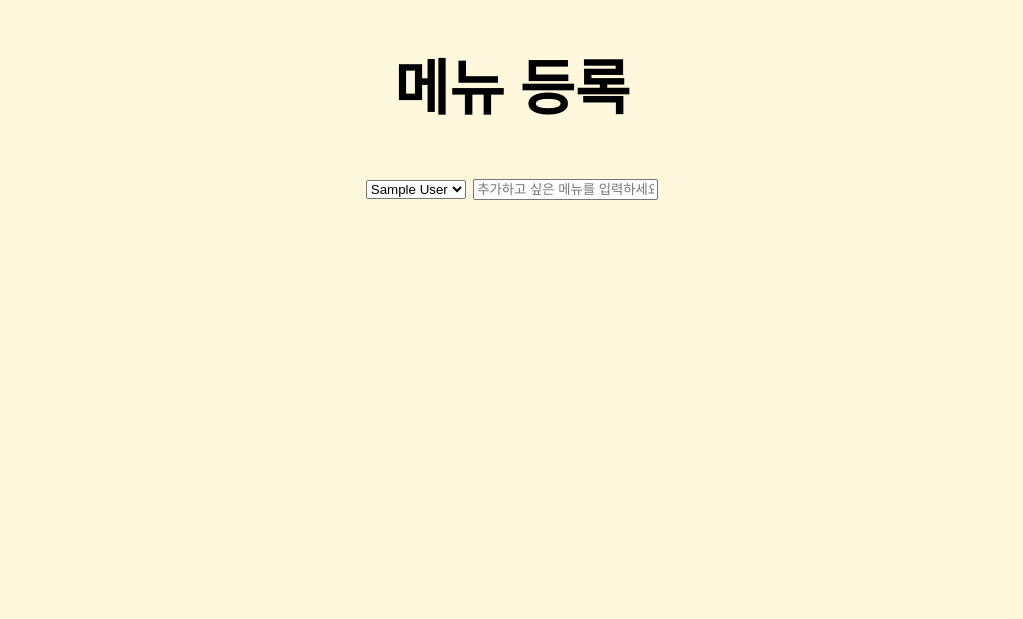
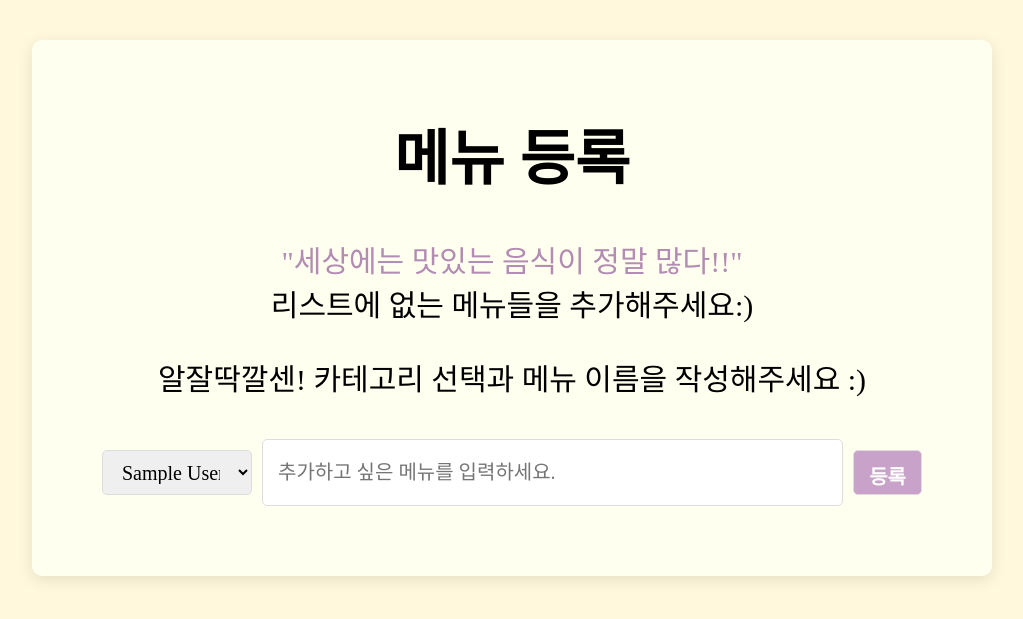
Before and after one commit to mingizeok-labs/zoomoon, a Django app: page /menu/add in a window 1280 px wide. Shown: the top 619 px of the page, without its empty margins (128-1151 px from the left). Run offline with Django 5.2, Linux system fonts and the light colour scheme; tables that the repository leaves empty hold one stand-in row (values such as "Sample post"); some web fonts are replaced.

Commit message:
🎨 Feat.menu_add 1차 백업
db 연결 하기 위한 코드 수정 중

```diff
--- a/django/menu/templates/add_menu.html
+++ b/django/menu/templates/add_menu.html
@@ -17,21 +17,90 @@
             font-family: 'Ownglyph_ParkDaHyun';
             font-size: 30px;
         }
+        .background {
+            max-width: 900px; /* 박스의 최대 너비 */
+            margin: 40px auto; /* 상하 40px, 좌우 자동 (가운데 정렬) */
+            background-color: #FFFFF0; /* 박스 배경색 */
+            border-radius: 10px; /* 모서리를 둥글게 */
+            box-shadow: 0 4px 15px rgba(0, 0, 0, 0.1); /* 그림자 효과 */
+            padding: 30px; /* 박스 내부 여백 */
+        }
+
+        .add {
+
+            gap: 10px; /* 요소들 사이에 간격 추가 */
+            align-items: center; /*세로 중앙 정렬*/
+            padding: 20px;
+        }
+        form {
+            display: flex;
+            align-items: center;
+        }
+        .add_cat,
+        .add_food,
+        .add_submit {
+            /* 기본 크기 설정 */
+            padding: 10px 15px; /* 내부 여백 (위아래 10px, 좌우 15px) */
+            font-size: 16px; /* 글자 크기 */
+            border: 1px solid #ddd; /* 테두리 */
+            border-radius: 5px; /* 테두리 모서리 둥글게 */
+            font-family: 'Ownglyph_ParkDaHyun';
+            font-size: 20px;
+        }
+        .add_cat {
+            width: 150px; /* 드롭다운 너비 */
+            height: 45px; /* 드롭다운 높이 (패딩과 폰트 크기로 조절 가능) */
+            /* text-align: center; */
+        }
+
+        .add_food {
+            flex-grow: 1; /* 남은 공간을 모두 차지하도록 설정 */
+            height: 45px; /* 입력창 높이 */
+            min-width: 200px; /* 최소 너비 설정 (너무 작아지지 않도록) */
+        }
+
+        .add_submit {
+            background-color: #C8A2C8; /* 버튼 배경색 (초록색) */
+            color: white; /* 글자색 */
+            cursor: pointer; /* 마우스 오버 시 커서 변경 */
+            transition: background-color 0.3s ease; /* 호버 효과 부드럽게 */
+            height: 45px; /* 버튼 높이 */
+            font-weight: bold; /* 글자 굵게 */
+        }
+
+        .add_submit:hover {
+            background-color: #B28CB2; /* 버튼 호버 시 색상 변경 */
+        }
+
+        .point {
+            color: #B28CB2;
+        }
     </style>
 </head>
 <body>
-    <h1>메뉴 등록</h1>
+    <div class="background">
+        <h1>메뉴 등록</h1>
+        <p>
+            <span class="point">"세상에는 맛있는 음식이 정말 많다!!"</span>
+            </br>
+            리스트에 없는 메뉴들을 추가해주세요:)
+        </p>
+        {{ msg1 }}
+        {{ errormsg }}
+        <div class="add">
+            <form action="{% url 'menu:add_menu' %}" method="post" class="add">
+                {% csrf_token %}
+                <select class="add_cat" name="category_id"> <!--카테고리 선택-->
+                    {% for cat in category %}
+                    <option value="{{ cat_id }}">{{ cat.display_name }}</option>
+                    {% endfor %}
+                </select>
+                <!--메뉴 입력-->
+                <input type="text" class="add_food" name="food" placeholder="추가하고 싶은 메뉴를 입력하세요.">
+                <button type="submit" class="add_submit">등록</button>
+            </form>
+        </div> <!--add-->
+    </div> <!--background-->
 
-
-
-    <div class="add">
-        <select> <!--카테고리 선택-->
-            {% for cat in category %}
-            <option>{{ cat.display_name }}</option>
-            {% endfor %}
-        </select>
-        <!--메뉴 입력-->
-        <input type="text" class="input" placeholder="추가하고 싶은 메뉴를 입력하세요.">
-    </div>
 </body>
 </html>
--- a/django/menu/urls.py
+++ b/django/menu/urls.py
@@ -5,5 +5,5 @@ app_name = 'menu' # name space 지정
 
 urlpatterns = [
     path('totalmenu_view', views.totalmenu_view, name='totalmenu_view'),
-    path('add', views.menu_add, name='menu_add'),
+    path('add', views.add_menu, name='add_menu'),
 ]
--- a/django/menu/views.py
+++ b/django/menu/views.py
@@ -1,4 +1,4 @@
-from django.shortcuts import render
+from django.shortcuts import render, redirect
 
 # Create your views here.
 from .models import Menu, Category
@@ -8,8 +8,24 @@ def totalmenu_view(request):
     all_food = Menu.objects.all() # 음식 목록
     return render(request, 'totalmenu_view.html', {'menus': all_food, 'category': all_category})
 
-def menu_add(request):
+def add_menu(request):
+    # if add_menu:
+    #     all_category = Category.objects.all()
+    #     return render(request, 'add_menu.html', {'category':all_category})
+
     all_category = Category.objects.all()
-    # add_food = input() # 등록할 음식
-    # food_category = input() # 음식 카테고리 설정
-    return render(request, 'add_menu.html', {'category': all_category})
+    if request.method == 'GET':
+        context = {'msg1' : '알잘딱깔센! 카테고리 선택과 메뉴 이름을 작성해주세요 :)', 'category': all_category}
+        return render(request, 'add_menu.html', context)
+
+    elif request.method == 'POST':
+        category_id = request.POST.get('category_id')
+        food = request.POST.get('food')
+
+        if category_id and food: # 데이터 존재 여부 파악
+            select_cat = Category.objects.get(id=category_id)
+            Menu.objects.create(food=food, category=select_cat)
+            return redirect('success_page_or_menu_list') # 리다이렉트할 URL 이름으로 변경 (예: 'menu_list')
+        else: # 누락 시
+            context = {'errormsg' : "메뉴 이름과 카테고리를 모두 입력해주세요."}
+            return render(request, 'add_menu.html', context)
```
